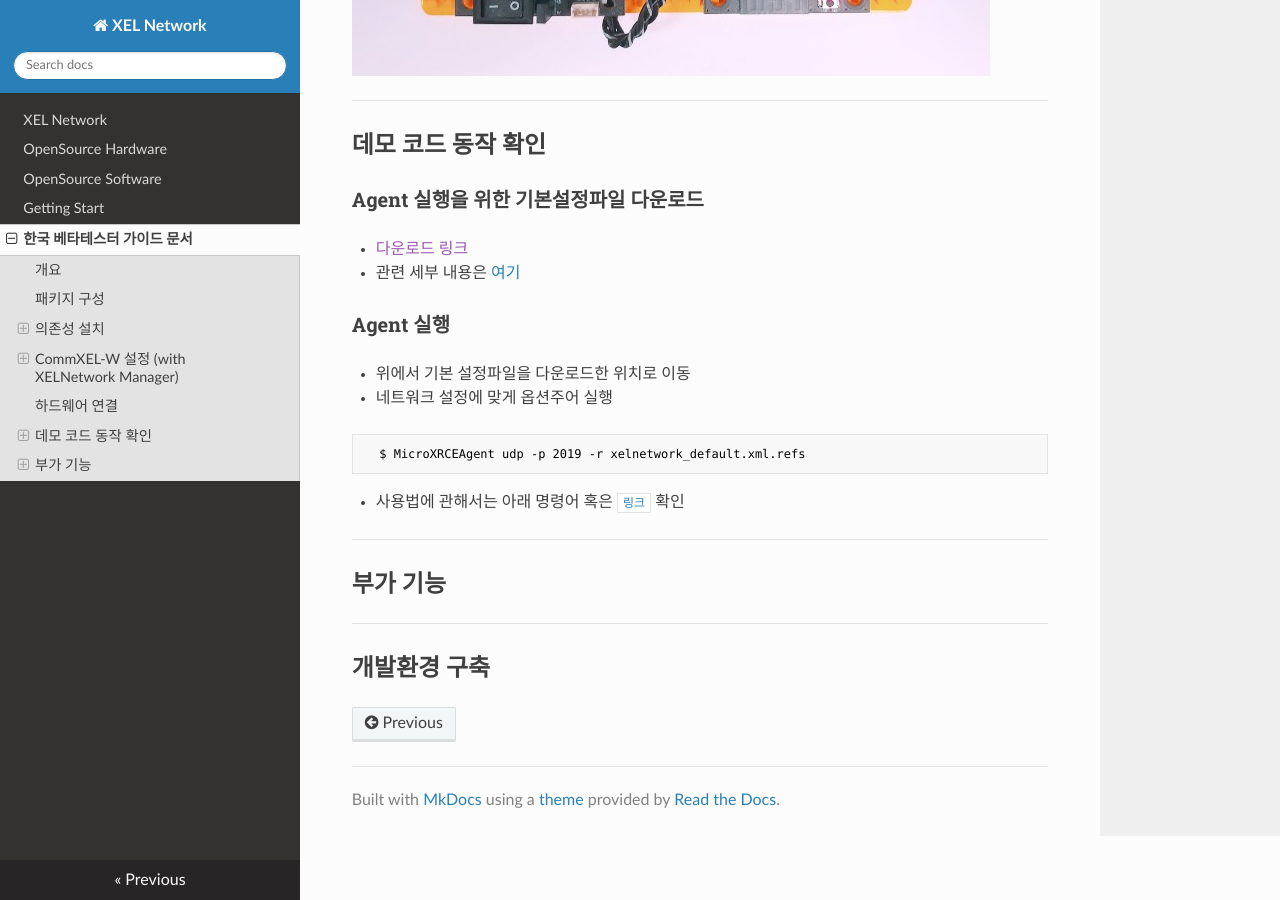
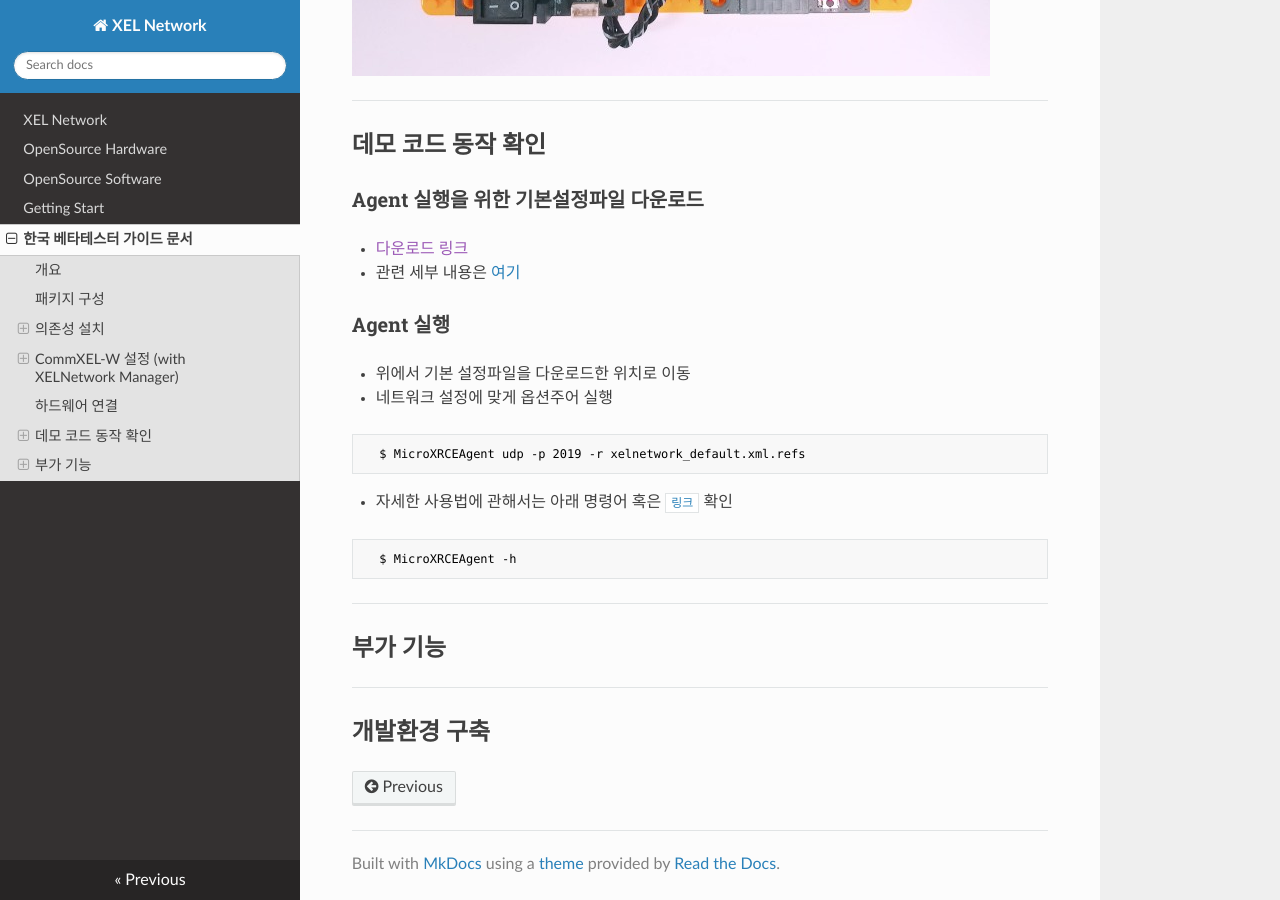
Before and after one commit to ROBOTIS-GIT/XelNetwork_Documents, an MkDocs documentation site: the page built from docs/getting_start_beta_kor.md, in a window 1280 px wide and 900 px high, scrolled down 4435 px. Built offline with MkDocs 1.6.1, drawn with Linux system fonts in a browser that asks for light colours; nearby versions of some CDN libraries; old or Windows-style settings are respelled for this version of MkDocs.

Commit message:
Fixed md gramma

````diff
--- a/docs/getting_start_beta_kor.md
+++ b/docs/getting_start_beta_kor.md
@@ -89,12 +89,10 @@ DYNAMIXEL의 컨트롤 테이블 방식.
   - Ping에 대한 응답이 정상적으로 이루어졌다면, [**Ping**] 버튼 아래의 박스에 연결된 장치가 나타납니다.
   - 이 장치를 더블클릭하거나, 클릭 후 **Command** 박스의 [**ReadData**] 버튼을 클릭하여 컨트롤 테이블을 읽습니다.
   - 화면 왼쪽의 컨트롤 테이블에서 정보를 확인하거나 원하는 값으로 변경합니다.
-
 - 무선 네트워크 설정 (필수)
   - Agent와 통신을 하기 위해, CommXEL-W의 무선 네트워크 설정을 해야 합니다.
   - **12~15**의 아이템들을 변경해야 합니다. (예시: 위 이미지)
   - 14번(주소 124)의 경우, 위에서 Agent를 설치한 PC의 IP주소를 입력합니다.
-
 - 컨트롤 아이템 별 설명
   - **Model Number** : DYNAMIXEL 프로토콜에서 컨트롤테이블을 구분하기 위해 사용하는 모델 번호.
   - **Model Info** : 모델에 대한 추가 정보를 기록할 때 사용. (비활성화)
@@ -134,7 +132,10 @@ DYNAMIXEL의 컨트롤 테이블 방식.
 ```bash
   $ MicroXRCEAgent udp -p 2019 -r xelnetwork_default.xml.refs
 ```
-- 사용법에 관해서는 아래 명령어 혹은 [`링크`](https://github.com/ROBOTIS-GIT/ros2arduino#appendix-how-to-configure-entities-from-reference-file-available-at-011-or-above) 확인
+- 자세한 사용법에 관해서는 아래 명령어 혹은 [`링크`](https://github.com/ROBOTIS-GIT/ros2arduino#appendix-how-to-configure-entities-from-reference-file-available-at-011-or-above) 확인
+```bash
+  $ MicroXRCEAgent -h
+```
 
 ---
 
````
